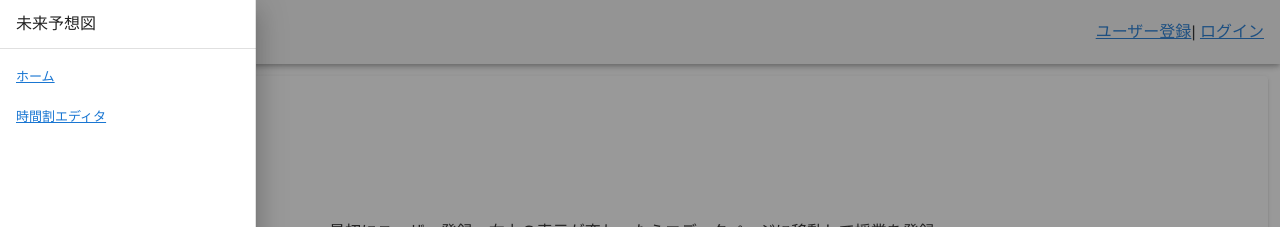
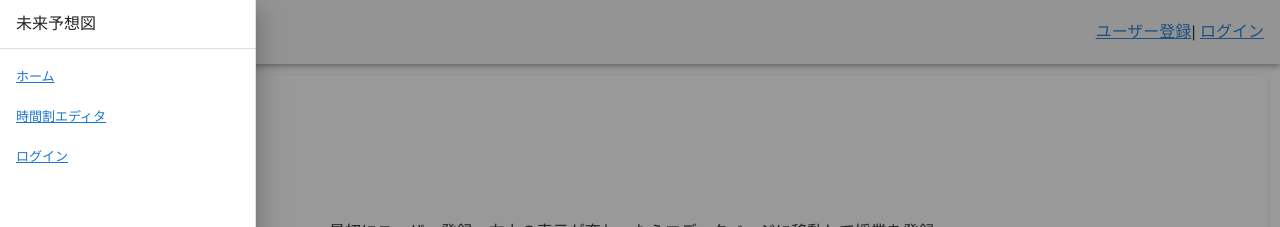
Before and after one commit to SystemEngineeringTeam/koukaten2019_front_vuetify, a Vue app: page / in a window 1280 px wide. Both pictures are taken after a click on the button 28 px from the left and 32 px from the top of the page. Shown: the top 227 px of the page. Built offline with nearby package versions, Linux system fonts and the light colour scheme.

Commit message:
メニューのログインとログアウトの切り替え

```diff
--- a/src/App.vue
+++ b/src/App.vue
@@ -12,13 +12,24 @@
       <v-divider></v-divider>
 
       <v-list dense>
-        <v-list-item v-for="item in items" :key="item.title" :value="item.link">
+        <div v-if="$store.state.user.logined">
+          <v-list-item v-for="item in unlogin_menu" :key="item.title" :value="item.link">
             <v-list-item-content>
               <v-list-item-title>
                 <router-link :to="item.link">{{ item.title }}</router-link>
               </v-list-item-title>
             </v-list-item-content>
           </v-list-item>
+        </div>
+        <div v-else>
+          <v-list-item v-for="item in login_menu" :key="item.title" :value="item.link">
+            <v-list-item-content>
+              <v-list-item-title>
+                <router-link :to="item.link">{{ item.title }}</router-link>
+              </v-list-item-title>
+            </v-list-item-content>
+          </v-list-item>
+        </div>
       </v-list>
     </v-navigation-drawer>
 
@@ -73,11 +84,15 @@ export default {
   data() {
     return {
       drawer: null,
-      items: [
+      login_menu: [
         { title: 'ホーム', link: '/' },
-        { title: '時間割エディタ', link: '/ClassSchedule' }
-        //{ title: "ユーザー情報変更", link: "/Config" },
-        //{ title: "ユーザー登録", link: "/initial_Registration" }
+        { title: '時間割エディタ', link: '/ClassSchedule' },
+        { title: 'ログイン', link: '/Login' }
+      ],
+      unlogin_menu: [
+        { title: 'ホーム', link: '/' },
+        { title: '時間割エディタ', link: '/ClassSchedule' },
+        { title: 'ログアウト', link: '/' }
       ],
       login: true //true:ログイン済み false:未ログイン
     };
```
Lines whose indentation alone changed are shown as unchanged.
